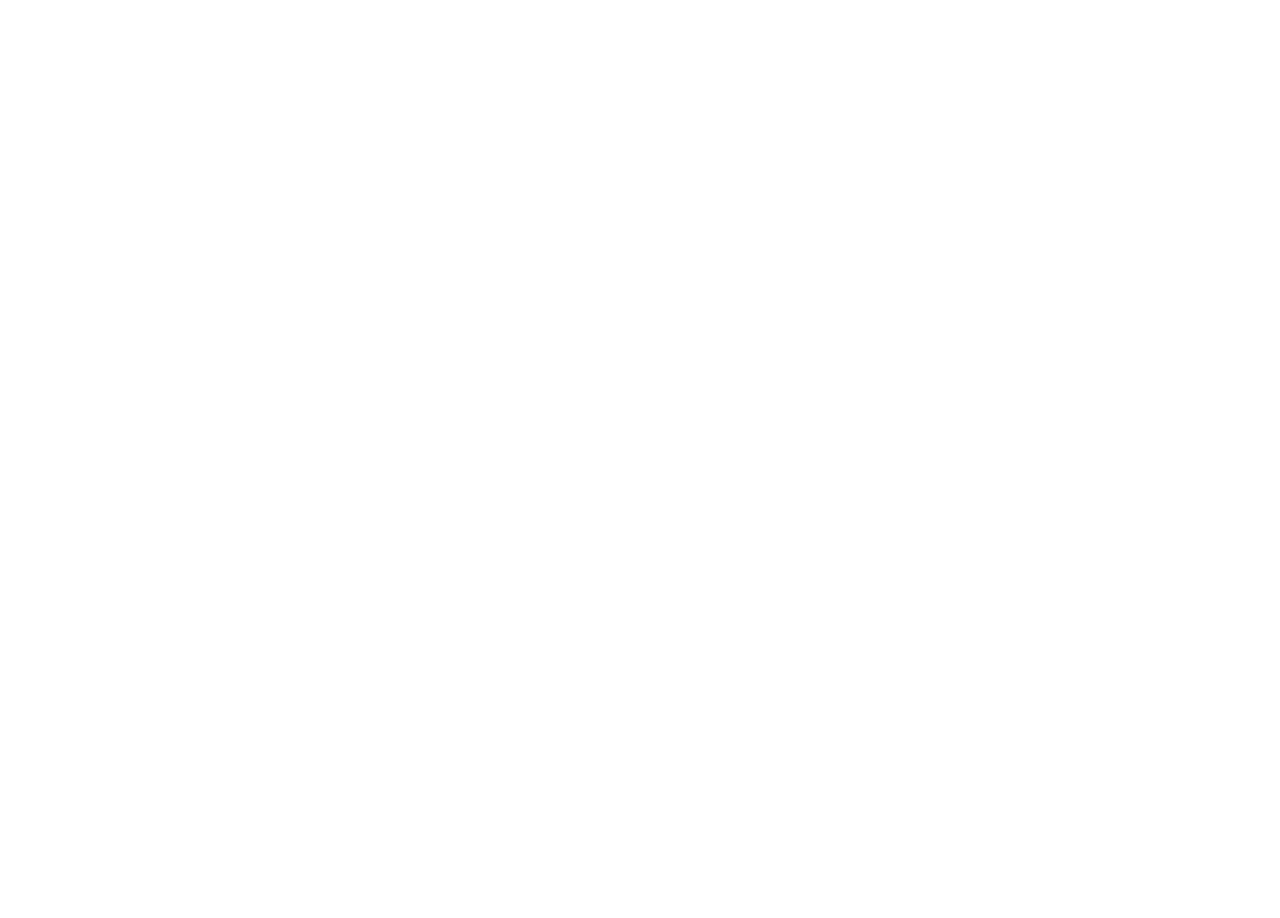
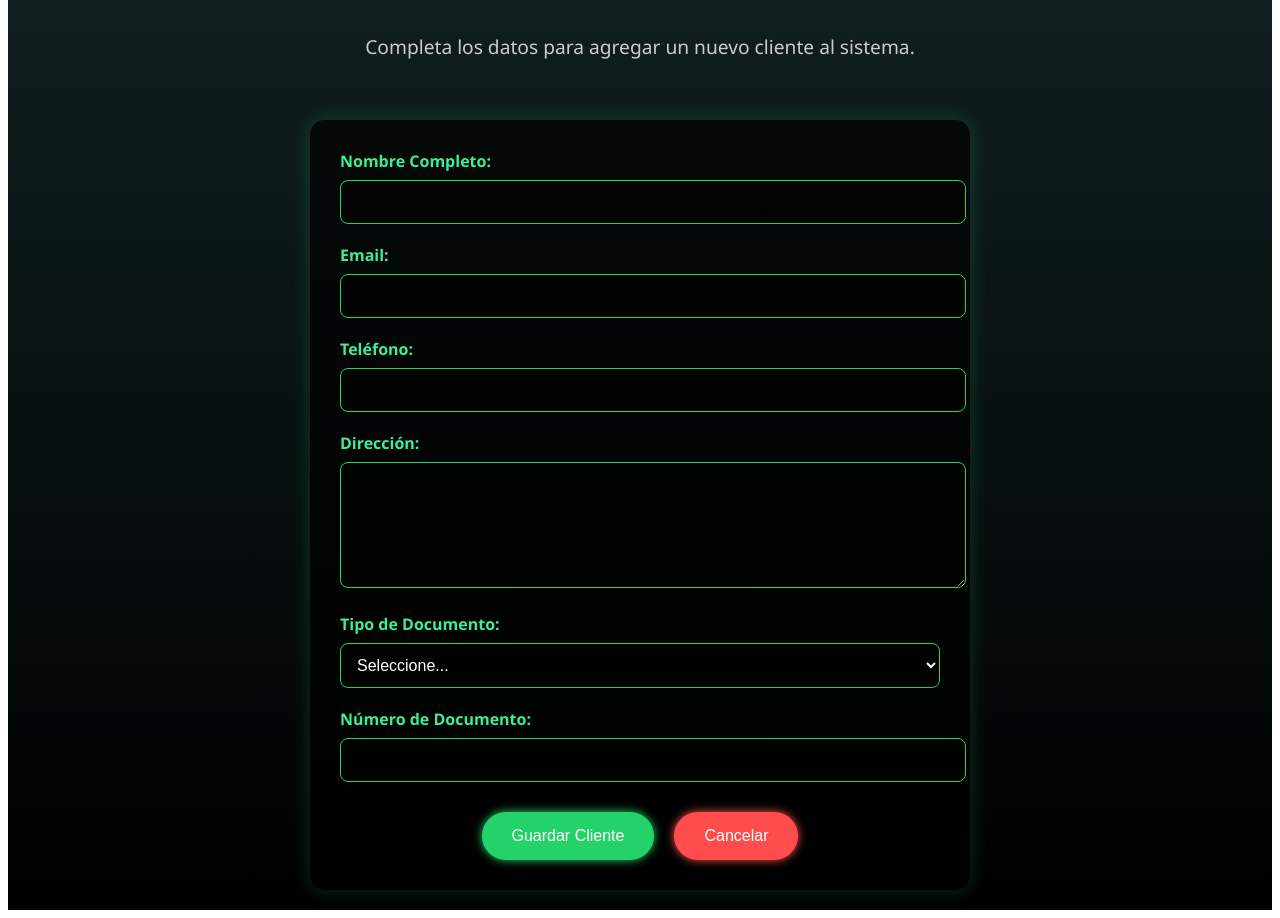
Before and after one commit to KennethLopez4270/BNK_Frontend, a Vue app in the folder frt1-clientes/: page /crear-cliente in a window 1280 px wide. Shown: the part 176-1094 px from the top of the page. Before the commit the page ends 800 px from the top, so only its background shows below. Built offline with nearby package versions, Linux system fonts and the light colour scheme.

Commit message:
[ADD] crear usuario

```diff
--- a/frt1-clientes/package.json
+++ b/frt1-clientes/package.json
@@ -10,6 +10,7 @@
   },
   "dependencies": {
     "animate.css": "^4.1.1",
+    "axios": "^1.9.0",
     "bootstrap": "^5.3.6",
     "vue": "^3.5.13",
     "vue-router": "^4.5.1"
--- a/frt1-clientes/src/views/CrearCliente.vue
+++ b/frt1-clientes/src/views/CrearCliente.vue
@@ -1,3 +1,245 @@
 <template>
-    <h1>Crear Cliente</h1>
+  <div class="crear-cliente">
+    <section class="hero">
+      <h1 class="titulo">Registrar Nuevo Cliente</h1>
+      <p class="descripcion">
+        Completa los datos para agregar un nuevo cliente al sistema.
+      </p>
+    </section>
+
+    <section class="formulario">
+      <form @submit.prevent="submitForm">
+        <div class="campo">
+          <label for="fullName">Nombre Completo:</label>
+          <input
+            type="text"
+            id="fullName"
+            v-model="cliente.fullName"
+            required
+          >
+        </div>
+
+        <div class="campo">
+          <label for="email">Email:</label>
+          <input
+            type="email"
+            id="email"
+            v-model="cliente.email"
+            required
+          >
+        </div>
+
+        <div class="campo">
+          <label for="phoneNumber">Teléfono:</label>
+          <input
+            type="tel"
+            id="phoneNumber"
+            v-model="cliente.phoneNumber"
+          >
+        </div>
+
+        <div class="campo">
+          <label for="address">Dirección:</label>
+          <textarea
+            id="address"
+            v-model="cliente.address"
+          ></textarea>
+        </div>
+
+        <div class="campo">
+          <label for="documentType">Tipo de Documento:</label>
+          <select id="documentType" v-model="cliente.documentType" required>
+            <option value="">Seleccione...</option>
+            <option value="CI">CI</option>
+            <option value="PASAPORTE">Pasaporte</option>
+          </select>
+        </div>
+
+        <div class="campo">
+          <label for="documentNumber">Número de Documento:</label>
+          <input
+            type="text"
+            id="documentNumber"
+            v-model="cliente.documentNumber"
+            required
+          >
+        </div>
+
+        <div class="botones">
+          <button type="submit" class="btn-accion">Guardar Cliente</button>
+          <button type="button" class="btn-cancelar" @click="cancelar">Cancelar</button>
+        </div>
+      </form>
+
+      <div v-if="mensaje" class="mensaje" :class="{ 'error': esError }">
+        {{ mensaje }}
+      </div>
+    </section>
+  </div>
 </template>
+
+<script setup>
+import { ref } from 'vue';
+import axios from 'axios';
+import { useRouter } from 'vue-router';
+
+const router = useRouter();
+const mensaje = ref('');
+const esError = ref(false);
+
+const cliente = ref({
+  fullName: '',
+  email: '',
+  phoneNumber: '',
+  address: '',
+  documentNumber: '',
+  documentType: ''
+});
+
+const submitForm = async () => {
+  try {
+    const response = await axios.post('http://localhost:8081/api/clients', cliente.value);
+
+    if (response.status === 200) {
+      mensaje.value = 'Cliente creado exitosamente';
+      esError.value = false;
+      setTimeout(() => router.push('/'), 2000);
+    }
+  } catch (error) {
+    esError.value = true;
+    if (error.response) {
+      // Error del servidor
+      if (error.response.status === 409) {
+        mensaje.value = 'Error: El email o número de documento ya existen';
+      } else {
+        mensaje.value = `Error del servidor: ${error.response.data.message || error.response.statusText}`;
+      }
+    } else {
+      mensaje.value = 'Error de conexión con el servidor';
+    }
+  }
+};
+
+const cancelar = () => {
+  router.push('/');
+};
+</script>
+
+<style scoped>
+.crear-cliente {
+  font-family: 'Segoe UI', sans-serif;
+  color: #fff;
+  background: linear-gradient(to bottom, #122523, #000);
+  min-height: 100vh;
+  padding: 20px;
+  display: flex;
+  flex-direction: column;
+  align-items: center;
+}
+
+.hero {
+  padding: 60px 20px 40px;
+  text-align: center;
+}
+
+.titulo {
+  font-size: 2.5rem;
+  font-weight: 800;
+  color: #3ded97;
+}
+
+.descripcion {
+  font-size: 1.2rem;
+  color: #ccc;
+  margin: 20px 0;
+}
+
+.formulario {
+  background: rgba(0, 0, 0, 0.7);
+  padding: 30px;
+  border-radius: 15px;
+  width: 100%;
+  max-width: 600px;
+  box-shadow: 0 0 20px rgba(61, 237, 151, 0.2);
+}
+
+.campo {
+  margin-bottom: 20px;
+}
+
+.campo label {
+  display: block;
+  margin-bottom: 8px;
+  color: #3ded97;
+  font-weight: 600;
+}
+
+.campo input,
+.campo select,
+.campo textarea {
+  width: 100%;
+  padding: 12px;
+  border: 1px solid #24d26a;
+  border-radius: 8px;
+  background-color: rgba(0, 0, 0, 0.5);
+  color: #fff;
+  font-size: 1rem;
+}
+
+.campo textarea {
+  min-height: 100px;
+  resize: vertical;
+}
+
+.botones {
+  display: flex;
+  justify-content: center;
+  gap: 20px;
+  margin-top: 30px;
+}
+
+.btn-accion {
+  background-color: #24d26a;
+  color: #fff;
+  padding: 15px 30px;
+  font-size: 1rem;
+  border: none;
+  border-radius: 30px;
+  cursor: pointer;
+  box-shadow: 0 0 10px #24d26a;
+  transition: 0.3s;
+}
+
+.btn-accion:hover {
+  background-color: #1abc5c;
+}
+
+.btn-cancelar {
+  background-color: #ff4d4d;
+  color: #fff;
+  padding: 15px 30px;
+  font-size: 1rem;
+  border: none;
+  border-radius: 30px;
+  cursor: pointer;
+  box-shadow: 0 0 10px #ff4d4d;
+  transition: 0.3s;
+}
+
+.btn-cancelar:hover {
+  background-color: #e60000;
+}
+
+.mensaje {
+  margin-top: 20px;
+  padding: 15px;
+  border-radius: 8px;
+  text-align: center;
+  font-weight: 600;
+  background-color: #24d26a;
+}
+
+.mensaje.error {
+  background-color: #ff4d4d;
+}
+</style>
```
Also changed, not shown: 1 other file (tests, documents, lock files or other folders).
